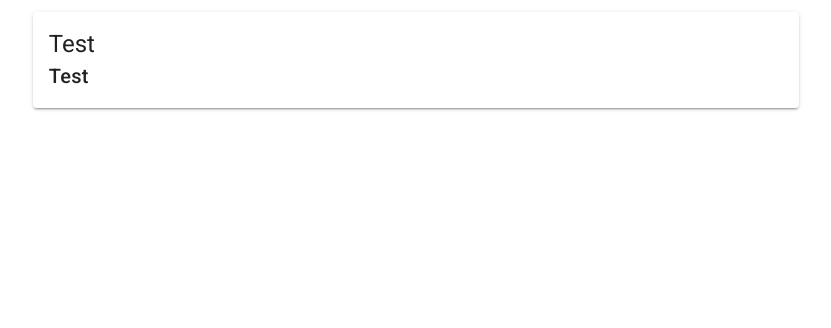
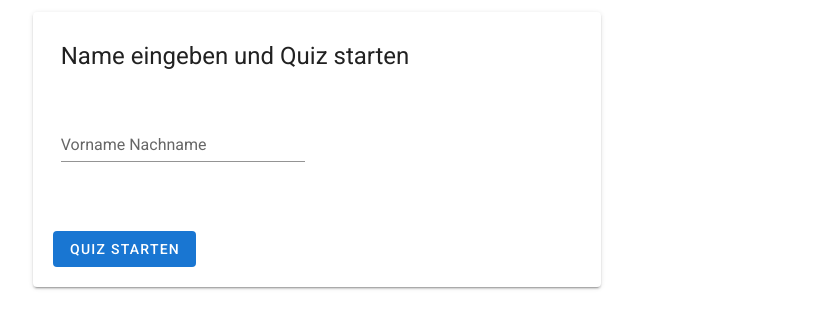
Before and after one commit to Gruppe-NoSQL/mongodb-quiz-frontend, a Vue app: page / in a window 1280 px wide. Shown: the top 328 px of the page, without its empty margins (323-1154 px from the left). Built offline with nearby package versions, Linux system fonts and the light colour scheme.

Commit message:
reworked home page

```diff
--- a/package.json
+++ b/package.json
@@ -8,9 +8,11 @@
     "lint": "vue-cli-service lint"
   },
   "dependencies": {
+    "axios": "^0.20.0",
     "core-js": "^3.6.5",
     "vue": "^2.6.11",
     "vue-router": "^3.2.0",
+    "vue-uuid": "^2.0.2",
     "vuetify": "^2.2.11",
     "vuex": "^3.4.0"
   },
--- a/src/views/Home.vue
+++ b/src/views/Home.vue
@@ -1,16 +1,37 @@
 <template>
   <div class="home">
     <v-container>
-      <v-row justify="center">
-          <v-col sm="0" md="2"></v-col>
-          <v-col sm="12" md="8" cols="12">
+      <v-row justify="center" align="center">
+          <v-col sm="12" md="6" cols="12">
             <v-card>
                 <v-card-title primary-title>
-                  <div>
-                    <h3 class="headline">Test</h3>
-                    <div>Test</div>
-                  </div>
+                  <v-container>
+                    <span class="headline">Name eingeben und Quiz starten</span>
+                  </v-container>
                 </v-card-title>
+                <v-card-text>
+                  <v-col
+                    cols="12"
+                    sm="6"
+                    md="6"
+                  >
+                    <v-text-field
+                      label="Vorname Nachname"
+                    ></v-text-field>
+                  </v-col>
+                </v-card-text>
+                <v-card-actions>
+                  <v-container class="mt-0">
+                    <v-btn
+                      depressed
+                      color="primary"
+                      v-on:click="startQuiz"
+                    >
+                      Quiz starten
+                    </v-btn>
+
+                  </v-container>
+                </v-card-actions>
             </v-card>
           </v-col>
       </v-row>
@@ -19,7 +40,28 @@
 </template>
 
 <script>
+import { uuid } from 'vue-uuid';
+
 export default {
+  data: function () {
+    return {
+      count: 0
+    }
+  },
+  methods: {
+    startQuiz: function(){
+      let deviceId = localStorage.getItem('deviceId');
 
+      if(!deviceId){
+        deviceId = uuid.v4();
+        localStorage.setItem('deviceId', deviceId);
+      }
+
+      console.log(deviceId);
+    }
+  },
+  mounted(){
+    console.log(this.$store.state.backendServer)
+  }
 }
 </script>
```
Also changed, not shown: 1 other file (tests, documents, lock files or other folders).
